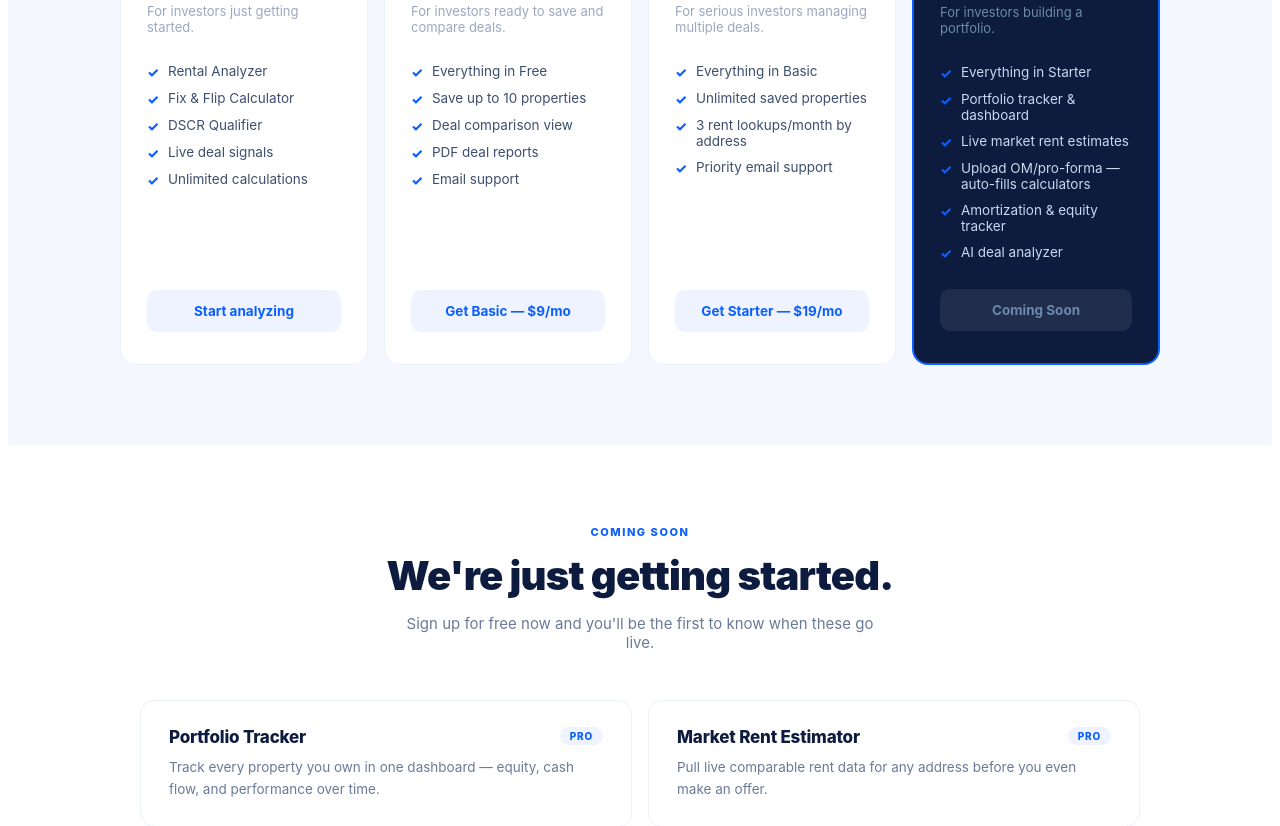
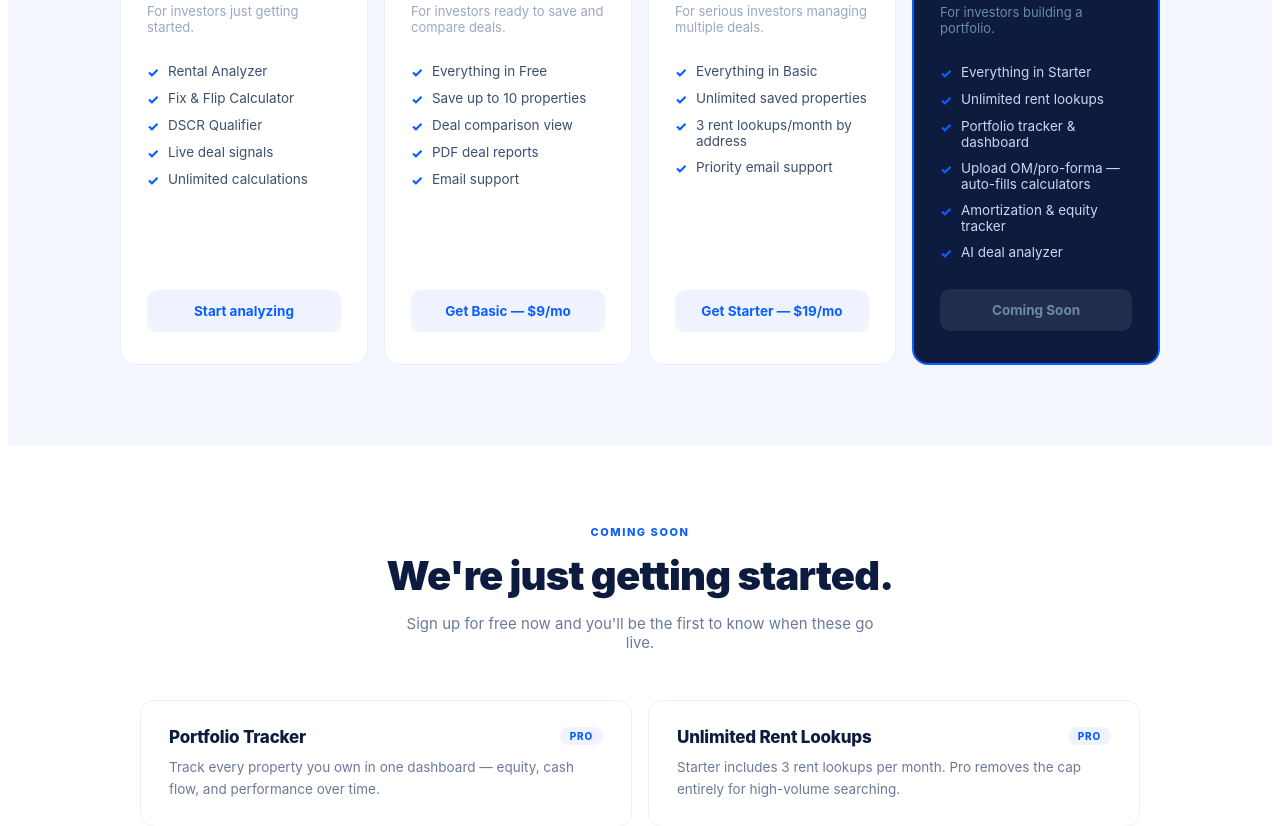
Before and after one commit to zannettidigitalassets-spec/spreadrun, a React (Vite) app: page / in a window 1280 px wide. Shown: the part 2840-3666 px from the top of the page. Built offline with nearby package versions, Linux system fonts and the light colour scheme.

Commit message:
Update Landing.jsx

```diff
--- a/src/Landing.jsx
+++ b/src/Landing.jsx
@@ -106,8 +106,8 @@ const PRICING = [
     desc: "For investors building a portfolio.",
     features: [
       "Everything in Starter",
+      "Unlimited rent lookups",
       "Portfolio tracker & dashboard",
-      "Live market rent estimates",
       "Upload OM/pro-forma — auto-fills calculators",
       "Amortization & equity tracker",
       "AI deal analyzer",
@@ -126,9 +126,9 @@ const COMING_SOON = [
     desc: "Track every property you own in one dashboard — equity, cash flow, and performance over time.",
   },
   {
-    name: "Market Rent Estimator",
+    name: "Unlimited Rent Lookups",
     tier: "Pro",
-    desc: "Pull live comparable rent data for any address before you even make an offer.",
+    desc: "Starter includes 3 rent lookups per month. Pro removes the cap entirely for high-volume searching.",
   },
   {
     name: "OM / Pro-Forma Upload",
```
